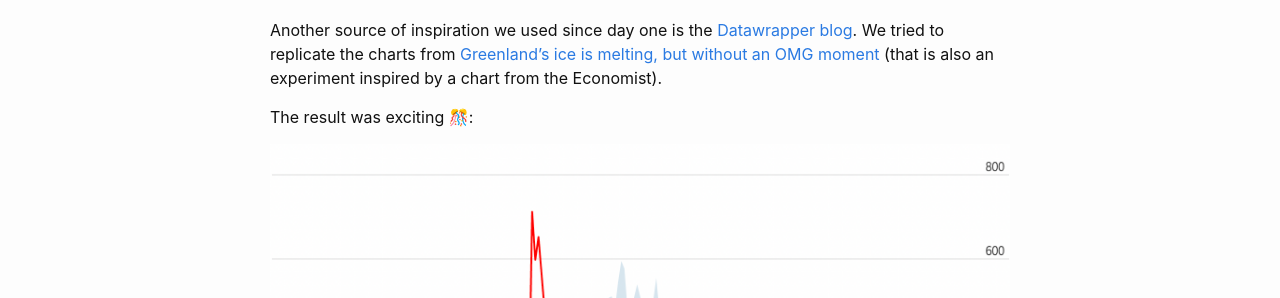
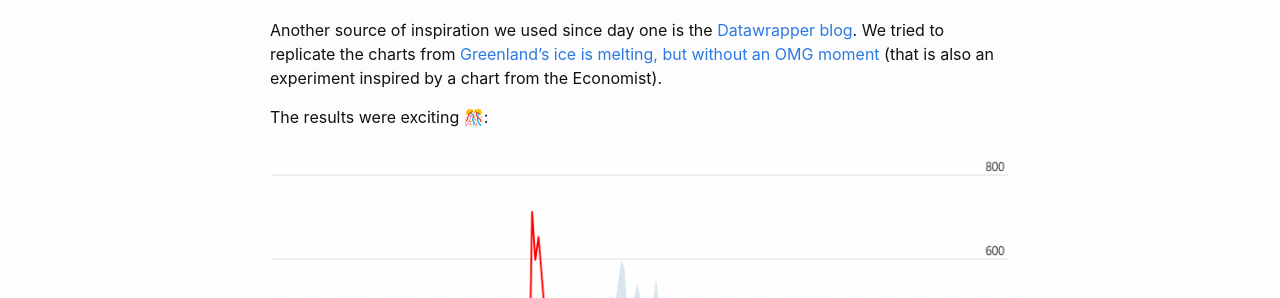
Before and after one commit to chrt-io/blog, a Jekyll site: the page built from _posts/2021-03-16-mimicking-the-best.md, in a window 1280 px wide and 900 px high. Shown: the part 338-636 px from the top of the window. Built offline with Jekyll 4.4.1, drawn with Linux system fonts in a browser that asks for light colours.

Commit message:
Update from Forestry.io carlo zapponi updated _posts/2021-03-16-mimicking-the-best.md

```diff
--- a/_posts/2021-03-16-mimicking-the-best.md
+++ b/_posts/2021-03-16-mimicking-the-best.md
@@ -11,7 +11,7 @@ From the first moment we used **chrt** to clone charts that we liked from leadin
 
 Another source of inspiration we used since day one is the [Datawrapper blog](https://blog.datawrapper.de/). We tried to replicate the charts from [Greenland’s ice is melting, but without an OMG moment](https://blog.datawrapper.de/weekly-chart-greenland-ice-melting-global-warming-2019/) (that is also an experiment inspired by a chart from the Economist).
 
-The result was exciting 🎊:
+The results were exciting 🎊:
 
 ![](/assets/uploads/screenshot-2021-06-27-at-18-04-26.png)
 
```
